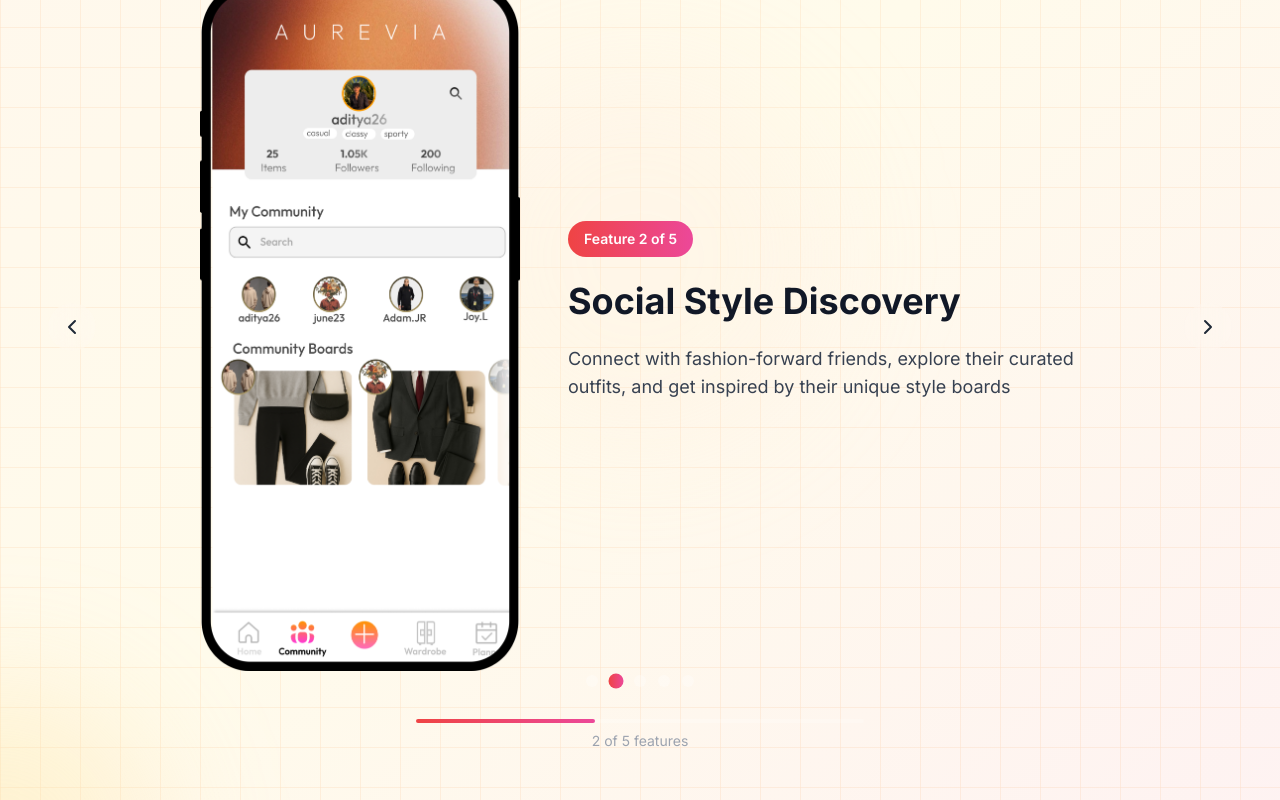
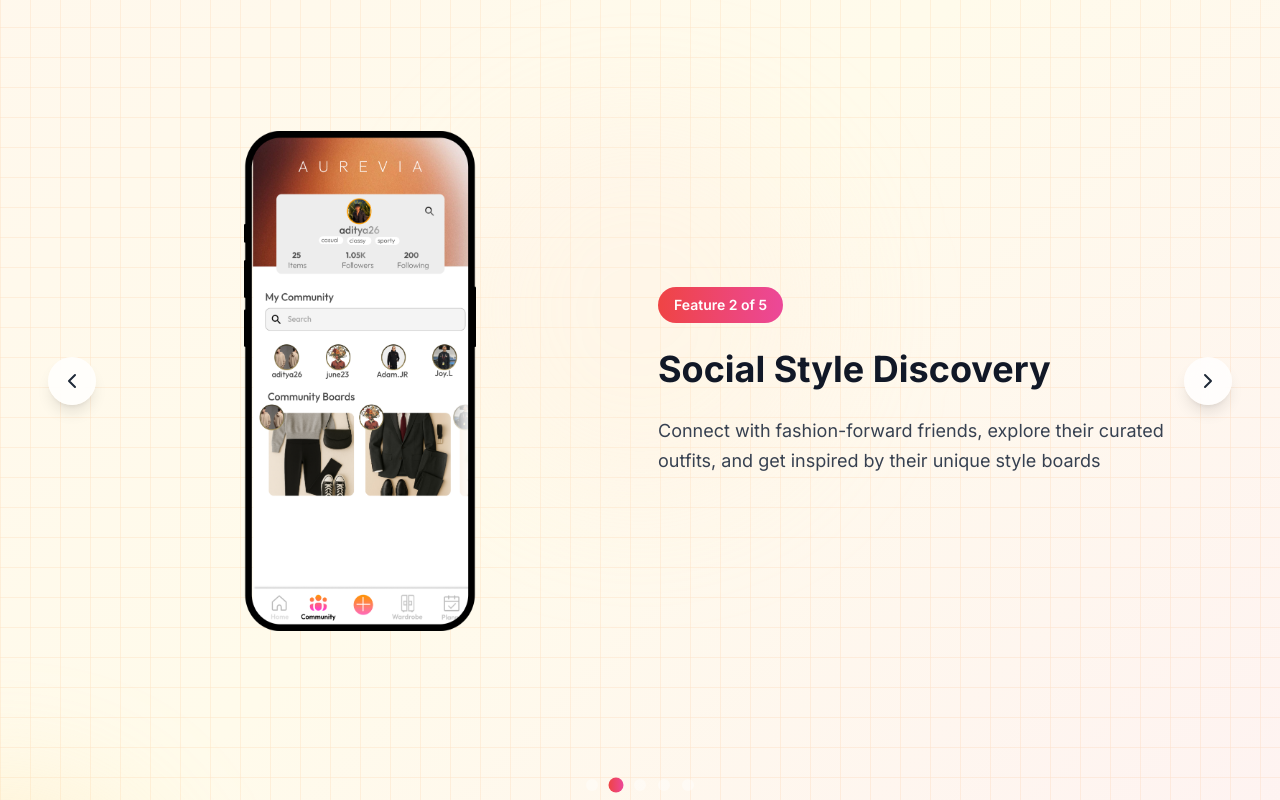
Before and after one commit to Meet2147/Aurevia, a React (Vite) app: page / in a window 1280 px wide. Shown: the part 2080-2880 px from the top of the page. Built offline with nearby package versions, Linux system fonts and the light colour scheme.

Commit message:
whyitworks made responsive

```diff
--- a/src/components/WhyItWorks.jsx
+++ b/src/components/WhyItWorks.jsx
@@ -89,9 +89,9 @@
 
   const slideVariants = {
     enter: (direction) => ({
-      x: direction > 0 ? 200 : -200, // Reduced from 300
+      x: direction > 0 ? 100 : -100,
       opacity: 0,
-      scale: 0.8,
+      scale: 0.9,
     }),
     center: {
       zIndex: 1,
@@ -101,15 +101,15 @@
     },
     exit: (direction) => ({
       zIndex: 0,
-      x: direction < 0 ? 200 : -200, // Reduced from 300
+      x: direction < 0 ? 100 : -100,
       opacity: 0,
-      scale: 0.8,
+      scale: 0.9,
     }),
   };
 
   const textVariants = {
     enter: {
-      y: 20, // Reduced from 30
+      y: 15,
       opacity: 0,
     },
     center: {
@@ -117,7 +117,7 @@
       opacity: 1,
     },
     exit: {
-      y: -20, // Reduced from -30
+      y: -15,
       opacity: 0,
     },
   };
@@ -125,61 +125,61 @@
   return (
     <section
       id="why"
-      className="py-8 md:py-16 lg:py-24 relative overflow-hidden bg-gradient-to-br from-orange-50 via-amber-50 to-red-50"
+      className="py-12 sm:py-16 md:py-20 lg:py-24 relative overflow-hidden bg-gradient-to-br from-orange-50 via-amber-50 to-red-50"
     >
       {/* Background Layers */}
       <div className="absolute inset-0 pointer-events-none z-0">
         <div
-          className="w-full h-full opacity-25"
+          className="w-full h-full opacity-20 sm:opacity-25"
           style={{
             backgroundImage: `
               linear-gradient(rgba(251, 146, 60, 0.4) 1px, transparent 1px),
               linear-gradient(90deg, rgba(251, 146, 60, 0.4) 1px, transparent 1px)
             `,
-            backgroundSize: "40px 40px",
+            backgroundSize: "30px 30px",
           }}
         />
         <div
-          className="w-full h-full opacity-15"
+          className="w-full h-full opacity-10 sm:opacity-15"
           style={{
             backgroundImage: `
               linear-gradient(rgba(239, 68, 68, 0.3) 1px, transparent 1px),
               linear-gradient(90deg, rgba(239, 68, 68, 0.3) 1px, transparent 1px)
             `,
-            backgroundSize: "20px 20px",
+            backgroundSize: "15px 15px",
           }}
         />
-        <div className="w-full h-full bg-[radial-gradient(circle,_rgba(251,146,60,0.15)_1px,_transparent_1px)] [background-size:10px_10px] opacity-35"></div>
+        <div className="w-full h-full bg-[radial-gradient(circle,_rgba(251,146,60,0.15)_1px,_transparent_1px)] [background-size:8px_8px] opacity-25 sm:opacity-35"></div>
       </div>
 
       {/* Gradient Blobs */}
       <div className="absolute inset-0 overflow-hidden z-0">
-        <div className="absolute -top-20 sm:-top-40 -right-20 sm:-right-40 w-40 h-40 sm:w-80 sm:h-80 bg-gradient-to-br from-orange-200/30 to-red-200/30 rounded-full blur-3xl"></div>
-        <div className="absolute -bottom-20 sm:-bottom-40 -left-20 sm:-left-40 w-40 h-40 sm:w-80 sm:h-80 bg-gradient-to-br from-amber-200/30 to-orange-200/30 rounded-full blur-3xl"></div>
-        <div className="absolute top-1/2 left-1/2 transform -translate-x-1/2 -translate-y-1/2 w-48 h-48 sm:w-96 sm:h-96 bg-gradient-to-br from-red-100/20 to-orange-100/20 rounded-full blur-3xl"></div>
+        <div className="absolute -top-10 sm:-top-20 md:-top-40 -right-10 sm:-right-20 md:-right-40 w-32 h-32 sm:w-60 sm:h-60 md:w-80 md:h-80 bg-gradient-to-br from-orange-200/20 to-red-200/20 sm:from-orange-200/30 sm:to-red-200/30 rounded-full blur-2xl sm:blur-3xl"></div>
+        <div className="absolute -bottom-10 sm:-bottom-20 md:-bottom-40 -left-10 sm:-left-20 md:-left-40 w-32 h-32 sm:w-60 sm:h-60 md:w-80 md:h-80 bg-gradient-to-br from-amber-200/20 to-orange-200/20 sm:from-amber-200/30 sm:to-orange-200/30 rounded-full blur-2xl sm:blur-3xl"></div>
+        <div className="absolute top-1/2 left-1/2 transform -translate-x-1/2 -translate-y-1/2 w-40 h-40 sm:w-72 sm:h-72 md:w-96 md:h-96 bg-gradient-to-br from-red-100/15 to-orange-100/15 sm:from-red-100/20 sm:to-orange-100/20 rounded-full blur-2xl sm:blur-3xl"></div>
       </div>
 
       {/* Content */}
       <div className="max-w-7xl mx-auto px-4 sm:px-6 lg:px-8 relative z-10">
         <motion.div
-          className="text-center mb-6 md:mb-12 lg:mb-16"
+          className="text-center mb-8 sm:mb-10 md:mb-12 lg:mb-16"
           initial={{ opacity: 0, y: 50 }}
           animate={{ opacity: 1, y: 0 }}
           transition={{ duration: 0.8 }}
         >
           <motion.h2
-            className="text-2xl sm:text-4xl md:text-5xl lg:text-6xl font-black text-gray-900 mb-3 md:mb-6 leading-tight"
+            className="text-3xl sm:text-4xl md:text-5xl lg:text-6xl font-black text-gray-900 mb-4 sm:mb-6 leading-tight px-2"
             initial={{ opacity: 0, scale: 0.8 }}
             animate={{ opacity: 1, scale: 1 }}
             transition={{ duration: 1, ease: "easeOut" }}
           >
             Experience the
-            <span className="block bg-gradient-to-r from-orange-300 via-red-300 to-amber-300 text-transparent bg-clip-text animate-pulse">
+            <span className="block bg-gradient-to-r from-orange-400 via-red-400 to-amber-400 text-transparent bg-clip-text animate-pulse mt-1">
               Future of Fashion
             </span>
           </motion.h2>
           <motion.p
-            className="text-base sm:text-xl text-gray-600 max-w-2xl mx-auto px-4"
+            className="text-base sm:text-lg md:text-xl text-gray-600 max-w-2xl mx-auto px-4"
             initial={{ opacity: 0, y: 20 }}
             animate={{ opacity: 1, y: 0 }}
             transition={{ duration: 0.8, delay: 0.3 }}
@@ -190,16 +190,15 @@
 
         {/* Carousel */}
         <div className="relative">
-          <div className="flex justify-center items-center min-h-[300px] sm:min-h-[400px] lg:min-h-[600px]">
-            <div className="flex flex-col lg:flex-row items-center gap-4 sm:gap-8 lg:gap-12 max-w-4xl mx-auto">
-              {/* Image */}
-              <div className="relative w-full max-w-[200px] sm:max-w-[280px] md:max-w-[320px] h-[200px] sm:h-[280px] md:h-[400px] shrink-0 flex items-center justify-center mx-auto lg:mx-0">
+          {/* Mobile Layout (stacked) */}
+          <div className="block lg:hidden">
+            <div className="flex flex-col items-center space-y-6 sm:space-y-8 min-h-[580px] sm:min-h-[680px]">
+              {/* Image Container - Mobile */}
+              <div className="relative w-full max-w-[320px] sm:max-w-[380px] h-[320px] sm:h-[380px] flex items-center justify-center">
                 <AnimatePresence initial={false} custom={direction} mode="wait">
-                  <motion.img
-                    key={currentFeature.id}
-                    src={currentFeature.image}
-                    alt={currentFeature.title}
-                    className="w-full h-auto object-contain relative z-10"
+                  <motion.div
+                    key={`mobile-${currentFeature.id}`}
+                    className="absolute inset-0 flex items-center justify-center"
                     custom={direction}
                     variants={slideVariants}
                     initial="enter"
@@ -210,14 +209,21 @@
                       opacity: { duration: 0.3 },
                       scale: { duration: 0.4 },
                     }}
-                  />
+                  >
+                    <img
+                      src={currentFeature.image}
+                      alt={currentFeature.title}
+                      className="w-full h-full object-contain"
+                    />
+                  </motion.div>
                 </AnimatePresence>
               </div>
-              {/* Text */}
-              <div className="flex-1 text-center lg:text-left max-w-lg px-4 sm:px-6 lg:px-0">
+
+              {/* Text Content - Mobile */}
+              <div className="text-center px-4 sm:px-6 max-w-lg w-full">
                 <AnimatePresence initial={false} mode="wait">
                   <motion.div
-                    key={`text-${currentFeature.id}`}
+                    key={`mobile-text-${currentFeature.id}`}
                     variants={textVariants}
                     initial="enter"
                     animate="center"
@@ -225,14 +231,14 @@
                     transition={{ duration: 0.4, ease: "easeInOut" }}
                   >
                     <div
-                      className={`inline-block px-3 py-1.5 sm:px-4 sm:py-2 rounded-full text-white text-xs sm:text-sm font-semibold mb-3 sm:mb-4 lg:mb-6 bg-gradient-to-r ${currentFeature.color}`}
+                      className={`inline-block px-3 py-1.5 sm:px-4 sm:py-2 rounded-full text-white text-xs sm:text-sm font-semibold mb-4 sm:mb-6 bg-gradient-to-r ${currentFeature.color}`}
                     >
                       Feature {currentIndex + 1} of {features.length}
                     </div>
-                    <h3 className="text-xl sm:text-2xl md:text-3xl lg:text-4xl font-bold text-gray-900 mb-3 sm:mb-4 lg:mb-6 leading-tight">
+                    <h3 className="text-xl sm:text-2xl md:text-3xl font-bold text-gray-900 mb-3 sm:mb-4 leading-tight">
                       {currentFeature.title}
                     </h3>
-                    <p className="text-gray-700 text-sm sm:text-base lg:text-lg leading-relaxed mb-4 sm:mb-6 lg:mb-8">
+                    <p className="text-gray-700 text-sm sm:text-base leading-relaxed">
                       {currentFeature.desc}
                     </p>
                   </motion.div>
@@ -241,33 +247,92 @@
             </div>
           </div>
 
-          {/* Arrows */}
+          {/* Desktop Layout (side by side) */}
+          <div className="hidden lg:block">
+            <div className="flex justify-center items-center min-h-[700px]">
+              <div className="flex items-center gap-12 max-w-6xl mx-auto">
+                {/* Image Container - Desktop */}
+                <div className="relative w-[500px] h-[500px] flex items-center justify-center shrink-0">
+                  <AnimatePresence initial={false} custom={direction} mode="wait">
+                    <motion.div
+                      key={`desktop-${currentFeature.id}`}
+                      className="absolute inset-0 flex items-center justify-center"
+                      custom={direction}
+                      variants={slideVariants}
+                      initial="enter"
+                      animate="center"
+                      exit="exit"
+                      transition={{
+                        x: { type: "spring", stiffness: 300, damping: 30 },
+                        opacity: { duration: 0.3 },
+                        scale: { duration: 0.4 },
+                      }}
+                    >
+                      <img
+                        src={currentFeature.image}
+                        alt={currentFeature.title}
+                        className="w-full h-full object-contain"
+                      />
+                    </motion.div>
+                  </AnimatePresence>
+                </div>
+
+                {/* Text Content - Desktop */}
+                <div className="flex-1 text-left max-w-lg">
+                  <AnimatePresence initial={false} mode="wait">
+                    <motion.div
+                      key={`desktop-text-${currentFeature.id}`}
+                      variants={textVariants}
+                      initial="enter"
+                      animate="center"
+                      exit="exit"
+                      transition={{ duration: 0.4, ease: "easeInOut" }}
+                    >
+                      <div
+                        className={`inline-block px-4 py-2 rounded-full text-white text-sm font-semibold mb-6 bg-gradient-to-r ${currentFeature.color}`}
+                      >
+                        Feature {currentIndex + 1} of {features.length}
+                      </div>
+                      <h3 className="text-4xl font-bold text-gray-900 mb-6 leading-tight">
+                        {currentFeature.title}
+                      </h3>
+                      <p className="text-gray-700 text-lg leading-relaxed">
+                        {currentFeature.desc}
+                      </p>
+                    </motion.div>
+                  </AnimatePresence>
+                </div>
+              </div>
+            </div>
+          </div>
+
+          {/* Navigation Arrows */}
           <button
             onClick={goToPrev}
-            className="absolute left-1 sm:left-2 md:left-4 top-1/2 transform -translate-y-1/2 w-8 h-8 sm:w-10 sm:h-10 md:w-12 md:h-12 bg-white/10 backdrop-blur-md rounded-full flex items-center justify-center text-gray-800 hover:bg-white/20 transition-all duration-300 hover:scale-110"
+            className="absolute left-2 sm:left-4 top-1/2 transform -translate-y-1/2 w-10 h-10 sm:w-12 sm:h-12 bg-white/80 backdrop-blur-md rounded-full flex items-center justify-center text-gray-800 hover:bg-white/90 transition-all duration-300 hover:scale-110 shadow-lg z-10"
             aria-label="Previous slide"
           >
-            <ChevronLeft size={16} className="w-4 h-4 sm:w-5 sm:h-5 md:w-6 md:h-6" />
+            <ChevronLeft className="w-5 h-5 sm:w-6 sm:h-6" />
           </button>
           <button
             onClick={goToNext}
-            className="absolute right-1 sm:right-2 md:right-4 top-1/2 transform -translate-y-1/2 w-8 h-8 sm:w-10 sm:h-10 md:w-12 md:h-12 bg-white/10 backdrop-blur-md rounded-full flex items-center justify-center text-gray-800 hover:bg-white/20 transition-all duration-300 hover:scale-110"
+            className="absolute right-2 sm:right-4 top-1/2 transform -translate-y-1/2 w-10 h-10 sm:w-12 sm:h-12 bg-white/80 backdrop-blur-md rounded-full flex items-center justify-center text-gray-800 hover:bg-white/90 transition-all duration-300 hover:scale-110 shadow-lg z-10"
             aria-label="Next slide"
           >
-            <ChevronRight size={16} className="w-4 h-4 sm:w-5 sm:h-5 md:w-6 md:h-6" />
+            <ChevronRight className="w-5 h-5 sm:w-6 sm:h-6" />
           </button>
         </div>
 
-        {/* Dots */}
-        <div className="flex justify-center mt-6 md:mt-8 lg:mt-12 space-x-2 sm:space-x-3">
+        {/* Dots Navigation */}
+        <div className="flex justify-center mt-8 sm:mt-10 md:mt-12 space-x-2 sm:space-x-3">
           {features.map((_, index) => (
             <button
               key={index}
               onClick={() => goToSlide(index)}
-              className={`w-2 h-2 sm:w-3 sm:h-3 rounded-full transition-all duration-300 ${
+              className={`w-2.5 h-2.5 sm:w-3 sm:h-3 rounded-full transition-all duration-300 ${
                 index === currentIndex
                   ? `bg-gradient-to-r ${currentFeature.color} scale-125`
-                  : "bg-white/30 hover:bg-white/50"
+                  : "bg-white/40 hover:bg-white/60"
               }`}
               aria-label={`Go to slide ${index + 1}`}
             />
@@ -275,16 +340,16 @@
         </div>
 
         {/* Progress Bar */}
-        <div className="mt-4 sm:mt-6 md:mt-8 max-w-md mx-auto">
-          <div className="w-full bg-white/20 rounded-full h-1">
+        <div className="mt-6 sm:mt-8 max-w-md mx-auto">
+          <div className="w-full bg-white/30 rounded-full h-1.5">
             <motion.div
-              className={`h-1 rounded-full bg-gradient-to-r ${currentFeature.color}`}
+              className={`h-1.5 rounded-full bg-gradient-to-r ${currentFeature.color}`}
               initial={{ width: 0 }}
               animate={{ width: `${((currentIndex + 1) / features.length) * 100}%` }}
               transition={{ duration: 0.6 }}
             />
           </div>
-          <p className="text-center text-gray-400 text-xs sm:text-sm mt-2">
+          <p className="text-center text-gray-500 text-xs sm:text-sm mt-2">
             {currentIndex + 1} of {features.length} features
           </p>
         </div>
```
